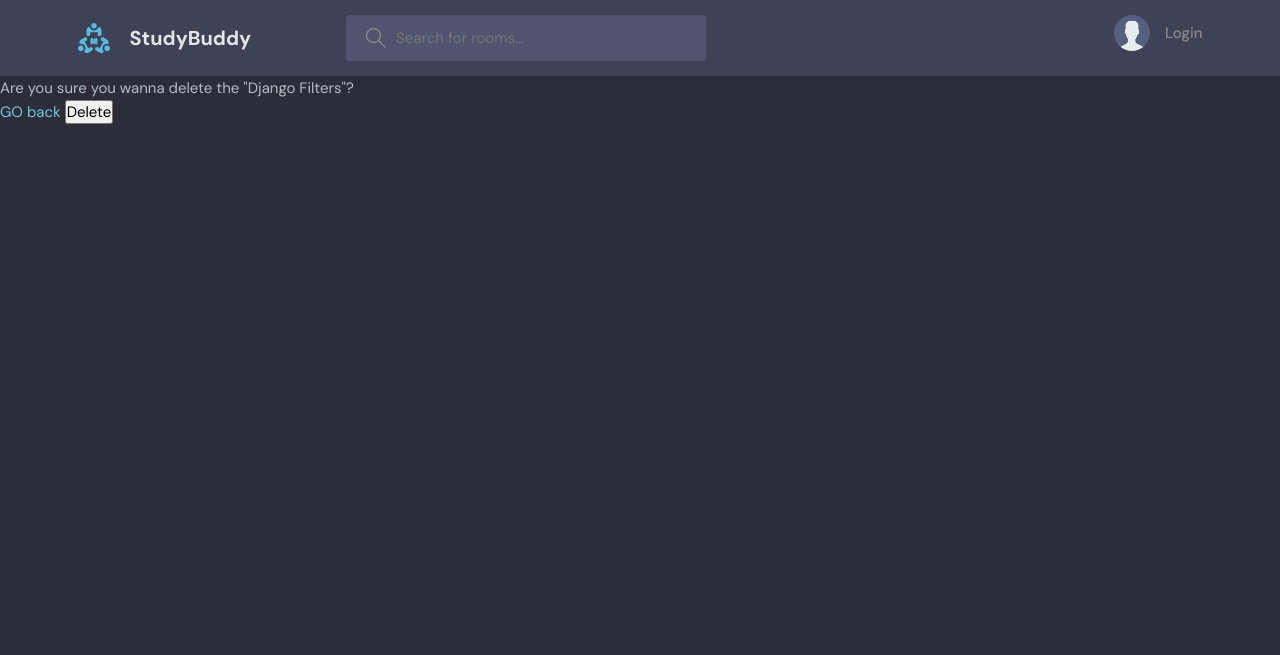
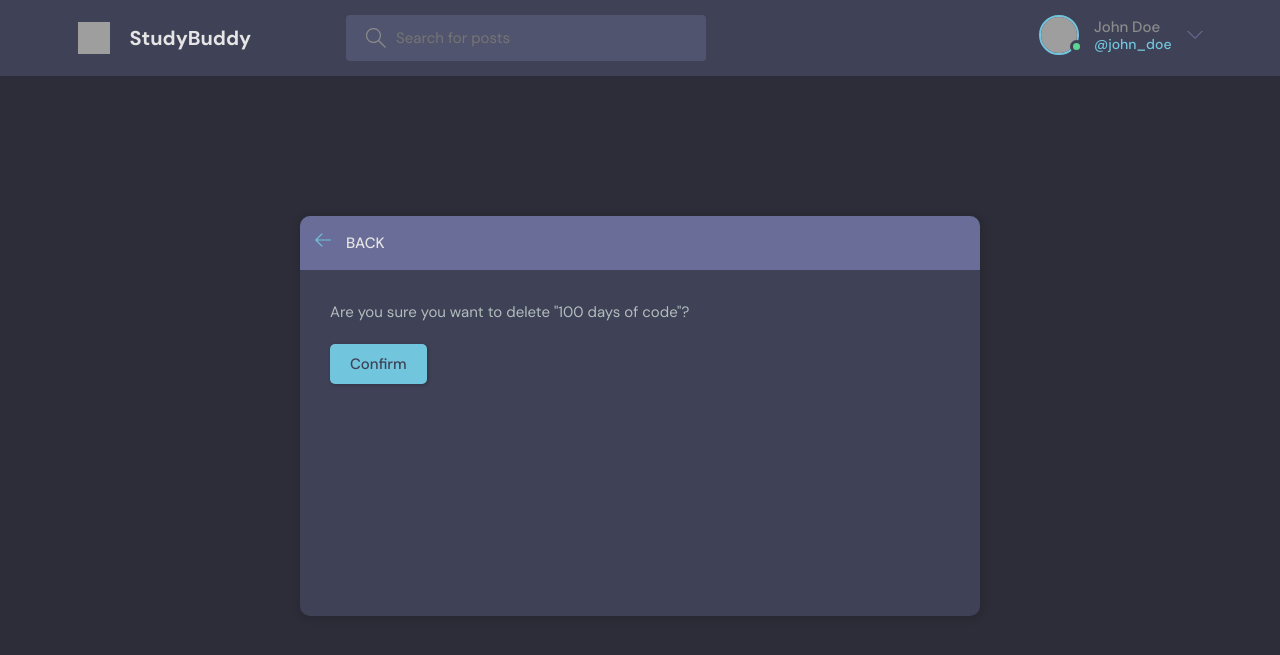
Before and after one commit to Kiash254/mumble-app, a Django app: template core/templates/core/delete.html in a window 1280 px wide. Shown: the top 655 px of the page. Run offline with Django 4.2, Linux system fonts and the light colour scheme; the template is opened without the code that fills it: values that come from a table or form of the project are taken from there, others are empty; data comes from the database, SQL or seed files in the repository; grey boxes are pictures that could not be loaded.

Commit message:
added some new template file

```diff
--- a/core/templates/core/delete.html
+++ b/core/templates/core/delete.html
@@ -1,13 +1,87 @@
-{% extends 'base.html' %}
+<!DOCTYPE html>
+<html lang="en">
 
+<head>
+    <meta charset="UTF-8" />
+    <meta http-equiv="X-UA-Compatible" content="IE=edge" />
+    <meta name="viewport" content="width=device-width, initial-scale=1.0" />
+    <link rel="shortcut icon" href="assets/favicon.ico" type="image/x-icon" />
+    <link rel="stylesheet" href="style.css" />
+    <title>StudyBuddy - Find study partners around the world!</title>
+</head>
 
-{% load static %}
+<body>
+    <header class="header header--loggedIn">
+        <div class="container">
+            <a href="/" class="header__logo">
+                <img src="assets/logo.svg" />
+                <h1>StudyBuddy</h1>
+            </a>
+            <form class="header__search">
+                <label>
+                    <svg version="1.1" xmlns="http://www.w3.org/2000/svg" width="32" height="32" viewBox="0 0 32 32">
+                        <title>search</title>
+                        <path
+                            d="M32 30.586l-10.845-10.845c1.771-2.092 2.845-4.791 2.845-7.741 0-6.617-5.383-12-12-12s-12 5.383-12 12c0 6.617 5.383 12 12 12 2.949 0 5.649-1.074 7.741-2.845l10.845 10.845 1.414-1.414zM12 22c-5.514 0-10-4.486-10-10s4.486-10 10-10c5.514 0 10 4.486 10 10s-4.486 10-10 10z">
+                        </path>
+                    </svg>
+                    <input placeholder="Search for posts" />
+                </label>
+            </form>
+            <nav class="header__menu">
+                <!-- Not Logged In -->
+                <!-- <a href="/login.html">
+            <img src="./assets/avatar.svg" />
+            <p>Account</p>
+          </a> -->
 
-{% block content %}
-<form action="" method="POST">
-    {% csrf_token %}
-    <p>Are you sure you wanna delete the "{{room}}"?</p>
-    <a href="{{request.META.HTTP_REFERER}}">GO back</a>
-    <input type="submit" name="Delete" value="Delete" id="">
-</form>
-{% endblock %}
+                <!-- Logged In -->
+                <a href="#">
+                    <div class="avatar avatar--medium active">
+                        <img src="https://randomuser.me/api/portraits/men/37.jpg" />
+                    </div>
+                    <p>John Doe <span>@john_doe</span></p>
+                    <svg version="1.1" xmlns="http://www.w3.org/2000/svg" width="32" height="32" viewBox="0 0 32 32">
+                        <title>chevron-down</title>
+                        <path d="M16 21l-13-13h-3l16 16 16-16h-3l-13 13z"></path>
+                    </svg>
+                </a>
+            </nav>
+        </div>
+    </header>
+    <main class="delete-item layout">
+        <div class="container">
+            <div class="layout__box">
+                <div class="layout__boxHeader">
+                    <div class="layout__boxTitle">
+                        <a href="index.html">
+                            <svg version="1.1" xmlns="http://www.w3.org/2000/svg" width="32" height="32"
+                                viewBox="0 0 32 32">
+                                <title>arrow-left</title>
+                                <path
+                                    d="M13.723 2.286l-13.723 13.714 13.719 13.714 1.616-1.611-10.96-10.96h27.625v-2.286h-27.625l10.965-10.965-1.616-1.607z">
+                                </path>
+                            </svg>
+                        </a>
+                        <h3>Back</h3>
+                    </div>
+                </div>
+                <div class="layout__body">
+                    <form class="form" action="#">
+                        <div class="form__group">
+                            <p>Are you sure you want to delete "100 days of code"?</p>
+                        </div>
+
+                        <div class="for__group">
+                            <input class="btn btn--main" type="submit" value="Confirm" />
+                        </div>
+
+                    </form>
+                </div>
+            </div>
+        </div>
+    </main>
+    <script src="script.js"></script>
+</body>
+
+</html>
```
Also changed, not shown: core/templates/core/delete_old.html (added, +13 -0 lines).
